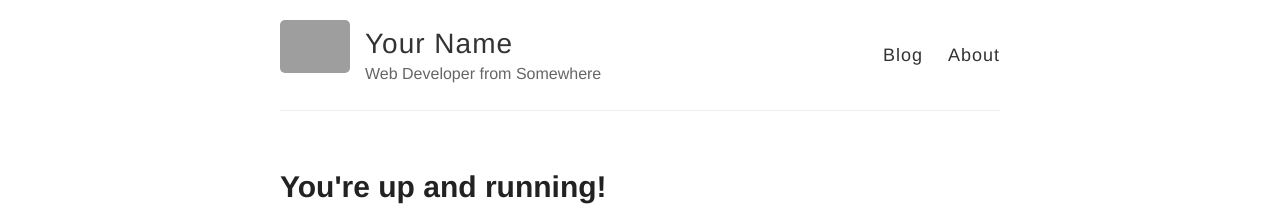
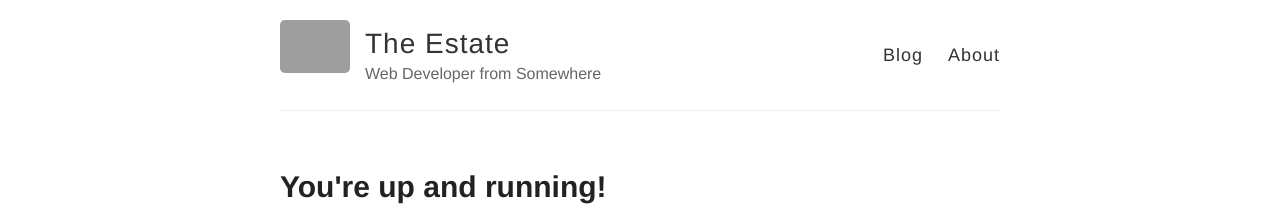
Before and after one commit to Booljayj/The-Estate, a Jekyll site: the page built from index.html, in a window 1280 px wide. Shown: the top 222 px of the page. Built offline with Jekyll 4.4.1, drawn with Linux system fonts in a browser that asks for light colours; Markdown is read by kramdown in place of the engine named in the settings; grey boxes are pictures that could not be loaded.

Commit message:
Update config.yaml

```diff
--- a/_config.yml
+++ b/_config.yml
@@ -3,7 +3,7 @@
 #
 
 # Name of your site (displayed in the header)
-name: Your Name
+name: The Estate
 
 # Short bio or description (displayed in the header)
 description: Web Developer from Somewhere
@@ -43,7 +43,7 @@ url:
 # (http://yourusername.github.io/repository-name)
 # and NOT your User repository (http://yourusername.github.io)
 # then add in the baseurl here, like this: "/repository-name"
-baseurl: ""
+baseurl: "/The-Estate"
 
 #
 # !! You don't need to change any of the configuration flags below !!
```
